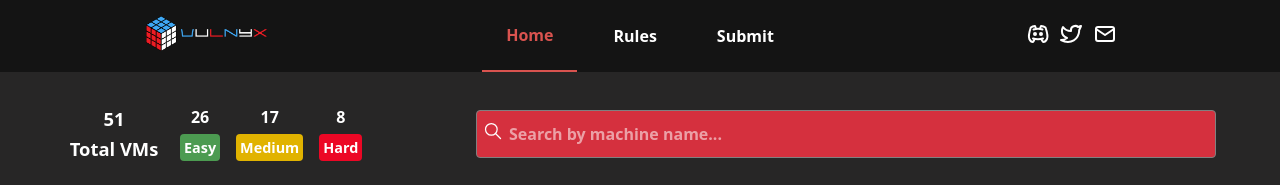
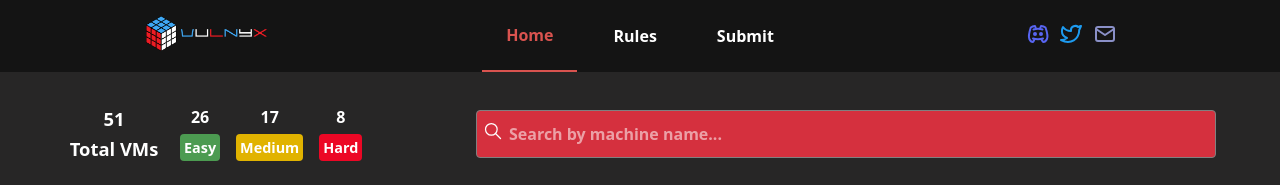
Before and after one commit to VulNyx/vulnyx, a Jekyll site: the page built from index.md, in a window 1280 px wide. Shown: the top 185 px of the page. Built offline with Jekyll 4.4.1, drawn with Linux system fonts in a browser that asks for light colours.

Commit message:
style: update social media icons

```diff
--- a/_includes/page_title.html
+++ b/_includes/page_title.html
@@ -11,7 +11,7 @@
     <div class="media-links">
       <a title="Discord" href="https://discord.gg/qdm3bN3Emb" target="_blank">
         <svg xmlns="http://www.w3.org/2000/svg" class="icon icon-tabler icon-tabler-brand-discord" width="24"
-          height="24" viewBox="0 0 24 24" stroke-width="2" stroke="#ffffff" fill="none" stroke-linecap="round"
+          height="24" viewBox="0 0 24 24" stroke-width="2" stroke="#5865F2" fill="none" stroke-linecap="round"
           stroke-linejoin="round">
           <path stroke="none" d="M0 0h24v24H0z" fill="none" />
           <circle cx="9" cy="12" r="1" />
@@ -26,7 +26,7 @@
       </a>
       <a title="Twitter" href="https://twitter.com/VulNyxOfficial" target="_blank">
         <svg xmlns="http://www.w3.org/2000/svg" class="icon icon-tabler icon-tabler-brand-twitter" width="24"
-          height="24" viewBox="0 0 24 24" stroke-width="2" stroke="#ffffff" fill="none" stroke-linecap="round"
+          height="24" viewBox="0 0 24 24" stroke-width="2" stroke="#1D9BF0" fill="none" stroke-linecap="round"
           stroke-linejoin="round">
           <path stroke="none" d="M0 0h24v24H0z" fill="none" />
           <path
@@ -35,7 +35,7 @@
       </a>
       <a title="Mail" href="mailto:vulnyx@protonmail.com" target="_blank">
         <svg xmlns="http://www.w3.org/2000/svg" class="icon icon-tabler icon-tabler-mail" width="24" height="24"
-          viewBox="0 0 24 24" stroke-width="2" stroke="#ffffff" fill="none" stroke-linecap="round"
+          viewBox="0 0 24 24" stroke-width="2" stroke="#8a90c7" fill="none" stroke-linecap="round"
           stroke-linejoin="round">
           <path stroke="none" d="M0 0h24v24H0z" fill="none" />
           <rect x="3" y="5" width="18" height="14" rx="2" />
```
